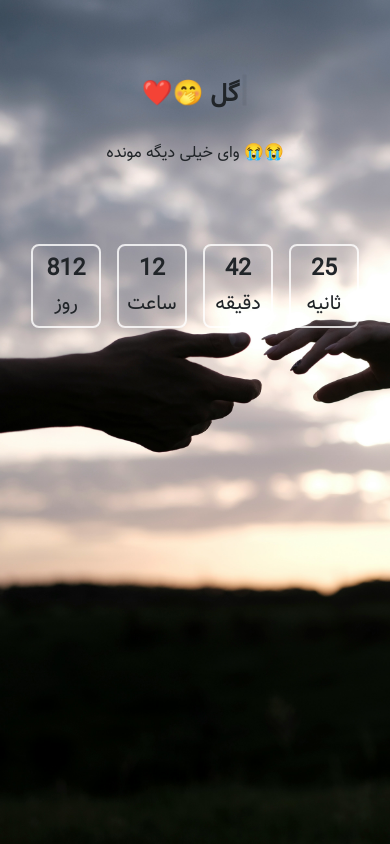
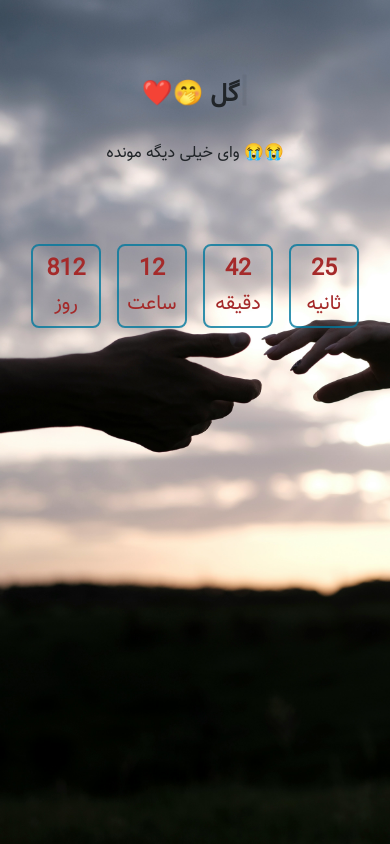
Before and after one commit to ByteFoundryX/coming_Soon, a plain HTML site: page index.html in a window 390 px wide. Drawn offline with nearby package versions, Linux system fonts and the light colour scheme; files whose address does not match are found by name.

Commit message:
add color

```diff
--- a/index.css
+++ b/index.css
@@ -58,11 +58,12 @@ body {
 
 .header .countdown div {
     text-align: center;
-    border: 2px solid rgba(255, 255, 255, 0.8);
+    border: 2px solid rgba(1, 121, 158, 0.8);
     border-radius: 8px;
     margin: 10px 10px;
     width: 100px;
     padding: 15px 0;
+    color: brown;
 }
 
 @media (max-width : 575px){
@@ -70,5 +71,6 @@ body {
     margin: 10px 8px;
     width: 70px;
     padding: 10px 0;
+    color: brown;
 }
 }
```
